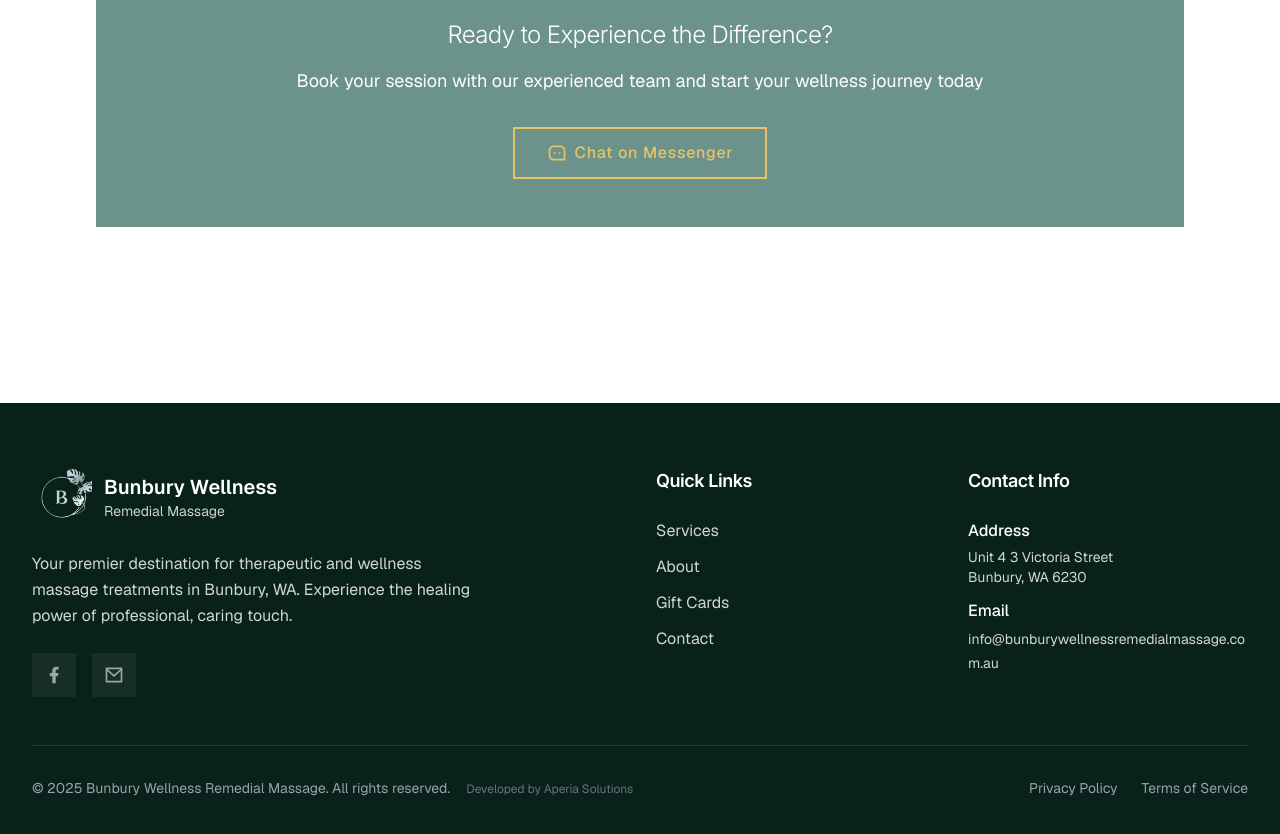
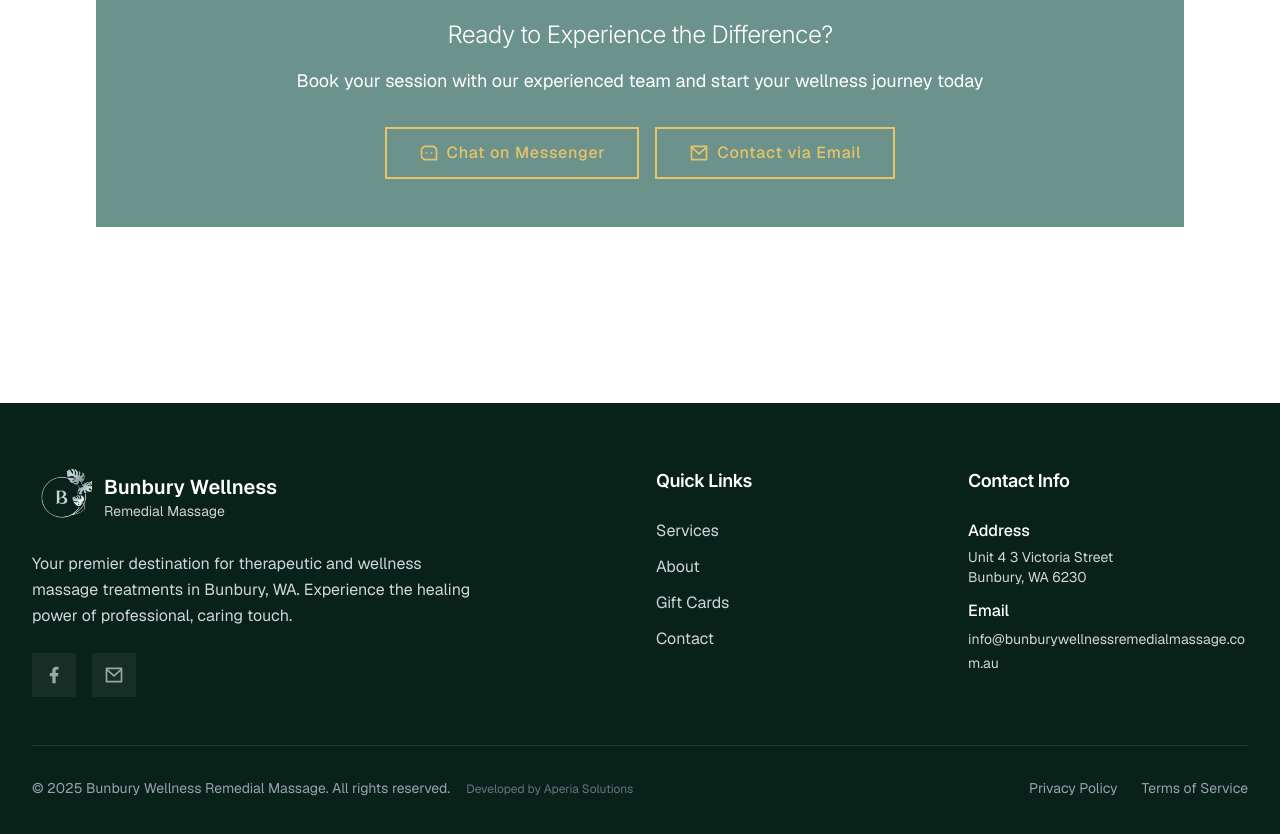
Before and after one commit to kadynjaipearce/mockup-site, a Next.js app: page / in a window 1280 px wide. Shown: the part 5020-5854 px from the top of the page. Built offline with nearby package versions, Linux system fonts and the light colour scheme.

Commit message:
✨ feat(cta): add email contact button linking to /contact.

```diff
--- a/components/CTA.tsx
+++ b/components/CTA.tsx
@@ -1,12 +1,8 @@
-"use client";
-
-import { RiMessage3Line } from "@remixicon/react";
-import { useBookingModal } from "@/components/BookingProvider";
+import { RiMessage3Line, RiMailLine } from "@remixicon/react";
 import { motion } from "framer-motion";
+import Link from "next/link";
 
 const CTA = () => {
-  const { openModal } = useBookingModal();
-
   const containerVariants = {
     hidden: { opacity: 0 },
     visible: {
@@ -53,9 +49,11 @@ const CTA = () => {
           Book your session with our experienced team and start your wellness
           journey today
         </motion.p>
+
+        <div className="flex items-center justify-center gap-4 flex-wrap">
+          <Link href="https://m.me/BunburyWellnessRemedialMassage">
             <motion.button
               variants={itemVariants}
-          onClick={() => openModal()}
               className="btn-spa-accent inline-flex items-center gap-2 group"
               aria-label="Chat on Messenger"
             >
@@ -65,6 +63,22 @@ const CTA = () => {
               />
               <span>Chat on Messenger</span>
             </motion.button>
+          </Link>
+
+          <Link href="/contact">
+            <motion.button
+              variants={itemVariants}
+              className="btn-spa-accent inline-flex items-center gap-2 group"
+              aria-label="Contact via Email"
+            >
+              <RiMailLine
+                className="h-5 w-5 transition-colors duration-300 group-hover:text-[#092518] z-10"
+                aria-hidden="true"
+              />
+              <span>Contact via Email</span>
+            </motion.button>
+          </Link>
+        </div>
       </motion.div>
     </motion.section>
   );
```
Lines whose indentation alone changed are shown as unchanged.
